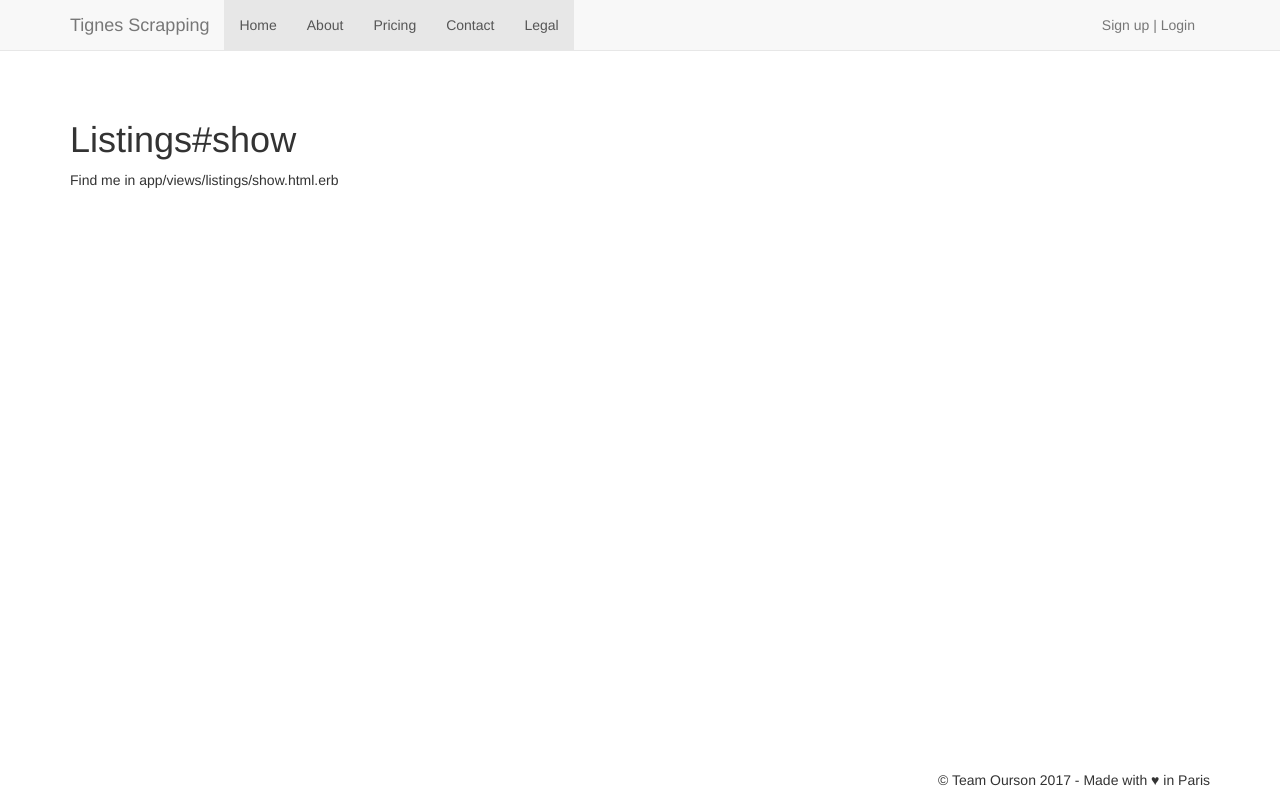
After one commit to marinakiri/tignes-scrapping, a Rails app: page /listings/show in a window 1280 px wide. The commit adds this page. Run offline with Rails 7, Linux system fonts and the light colour scheme; style sheets or scripts are compiled from the project's sources; some libraries are stand-ins or nearby versions.

Commit message:
add pages and controller Listings

```diff
--- /dev/null
+++ b/app/assets/javascripts/listings.coffee
@@ -0,0 +1,3 @@
+# Place all the behaviors and hooks related to the matching controller here.
+# All this logic will automatically be available in application.js.
+# You can use CoffeeScript in this file: http://coffeescript.org/
--- /dev/null
+++ b/app/assets/stylesheets/listings.scss
@@ -0,0 +1,3 @@
+// Place all the styles related to the Listings controller here.
+// They will automatically be included in application.css.
+// You can use Sass (SCSS) here: http://sass-lang.com/
--- /dev/null
+++ b/app/controllers/listings_controller.rb
@@ -0,0 +1,4 @@
+class ListingsController < ApplicationController
+  def show
+  end
+end
--- a/app/controllers/stations_controller.rb
+++ b/app/controllers/stations_controller.rb
@@ -1,4 +1,7 @@
 class StationsController < ApplicationController
+	before_action :authenticate_user!
+
   def show
   end
+
 end
--- /dev/null
+++ b/app/helpers/listings_helper.rb
@@ -0,0 +1,2 @@
+module ListingsHelper
+end
--- a/app/views/layouts/_footer.html.erb
+++ b/app/views/layouts/_footer.html.erb
@@ -2,6 +2,6 @@
     <div class="container">
         &copy; Team Ourson
         <%= Time.now.year %>
-        - Made with &#10084; in Paris
+        - Made with &hearts; in Paris
     </div>
 </footer>
--- a/app/views/layouts/_header.html.erb
+++ b/app/views/layouts/_header.html.erb
@@ -12,10 +12,15 @@
         <div class="collapse navbar-collapse">
             <ul class="nav navbar-nav">
                 <li class="active"><a href="/">Home</a></li>
-                <li class="active"><a href="/">About</a></li>
-                <li class="active"><a href="/">Pricing</a></li>
-                <li class="active"><a href="/">Contact</a></li>
-                <li class="active"><a href="/">Legal</a></li>
+                <li class="active"><a href="/about">About</a></li>
+                <li class="active"><a href="/pricing">Pricing</a></li>
+                <li class="active"><a href="/contact">Contact</a></li>
+                <li class="active"><a href="/legal">Legal</a></li>
+                <% if user_signed_in? %>
+                <li class="active"><a href="/listings">My Listings</a></li>
+                <% else %>
+                <% end %>
+
 
             </ul>
             <p class="navbar-text pull-right">
--- /dev/null
+++ b/app/views/listings/show.html.erb
@@ -0,0 +1,2 @@
+<h1>Listings#show</h1>
+<p>Find me in app/views/listings/show.html.erb</p>
--- /dev/null
+++ b/app/views/pages/about.html.erb
@@ -0,0 +1 @@
+<h1>About Us</h1>
--- /dev/null
+++ b/app/views/pages/contact.html.erb
@@ -0,0 +1 @@
+<h1>Contact Us</h1>
--- a/app/views/pages/home.html.erb
+++ b/app/views/pages/home.html.erb
@@ -1,6 +1,6 @@
 <h1>Tous les tarifs de location à la semaine de vos concurrents</h1>
 
-<%= form_tag(session_path) do %>
+<%= form_tag(stations_show_path, method: "get") do %>
   <%= label_tag(:q, "Entrez votre station :") %>
   <%= text_field_tag(:q) %>
   <%= submit_tag 'Go' %>
--- /dev/null
+++ b/app/views/pages/legal.html.erb
@@ -0,0 +1 @@
+<h1>Legal Notice</h1>
--- /dev/null
+++ b/app/views/pages/pricing.html.erb
@@ -0,0 +1 @@
+<h1>Pricing</h1>
--- a/config/routes.rb
+++ b/config/routes.rb
@@ -1,10 +1,21 @@
 Rails.application.routes.draw do
-  get 'stations/show'
+
+  get 'listings/show'
 
   devise_for :users
   get 'classifieds/index'
 
   root 'pages#home'
 
+  get 'stations/show'
+
+  get '/patients/:id', to: 'patients#show'
+
+  get '/about', to: 'pages#about'
+  get '/contact', to: 'pages#contact'
+  get '/legal', to: 'pages#legal'
+  get '/pricing', to: 'pages#pricing'
+
+
   # For details on the DSL available within this file, see http://guides.rubyonrails.org/routing.html
 end
```
Also changed, not shown: app/controllers/pages_controller.rb (+15 -0 lines), test/controllers/listings_controller_test.rb (added, +9 -0 lines).
